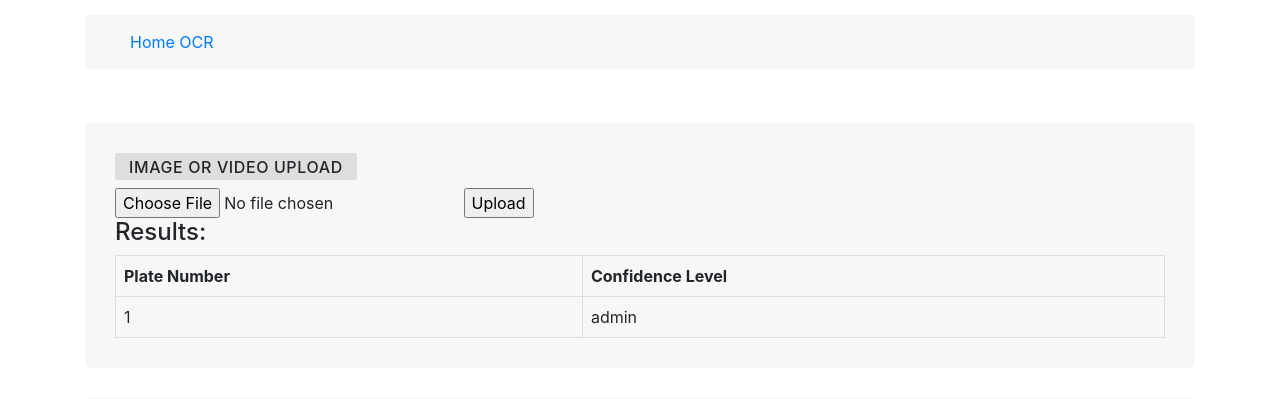
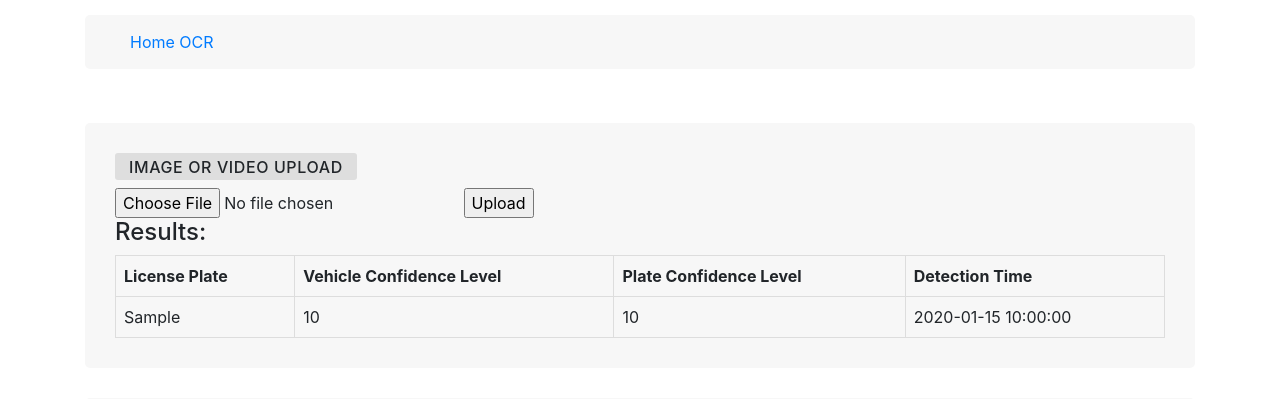
Before and after one commit to liniusst/scango_final, a Flask app: template frontend/templates/index.html in a window 1280 px wide. Shown: the top 399 px of the page. Run offline with Flask 3, Linux system fonts and the light colour scheme; the template is opened without the code that fills it: most values are stand-ins (such as "Sample title", 1, 10 or a date in 2020); some libraries are stand-ins or nearby versions.

Commit message:
change index table hmtl

```diff
--- a/frontend/templates/index.html
+++ b/frontend/templates/index.html
@@ -17,19 +17,22 @@
         <table style="border-collapse: collapse; width: 100%; border: 1px solid #ddd; border-radius: 5px;">
             <thead>
                 <tr>
-                    <th style="border: 1px solid #ddd; padding: 8px; text-align: left;">Plate Number</th>
-                    <th style="border: 1px solid #ddd; padding: 8px; text-align: left;">Confidence Level</th>
+                    <th style="border: 1px solid #ddd; padding: 8px; text-align: left;">License Plate</th>
+                    <th style="border: 1px solid #ddd; padding: 8px; text-align: left;">Vehicle Confidence Level</th>
+                    <th style="border: 1px solid #ddd; padding: 8px; text-align: left;">Plate Confidence Level</th>
+                    <th style="border: 1px solid #ddd; padding: 8px; text-align: left;">Detection Time</th>
                 </tr>
             </thead>
             <tbody>
-                {% for entry in result %}
                 <tr>
-                    <td style="border: 1px solid #ddd; padding: 8px;">{{ entry['plate_number'] }}</td>
-                    <td style="border: 1px solid #ddd; padding: 8px;">{{ entry['confidence_level'] }}</td>
+                    <td style="border: 1px solid #ddd; padding: 8px;">{{ result['plate']['license_plate'] }}</td>
+                    <td style="border: 1px solid #ddd; padding: 8px;">{{ result['plate']['vehicle_conf_score'] }}</td>
+                    <td style="border: 1px solid #ddd; padding: 8px;">{{ result['plate']['plate_conf_score'] }}</td>
+                    <td style="border: 1px solid #ddd; padding: 8px;">{{ result['plate']['detection_time'] }}</td>
                 </tr>
-                {% endfor %}
             </tbody>
         </table>
+
     </div>
     {% endif %}
 </div>
```
